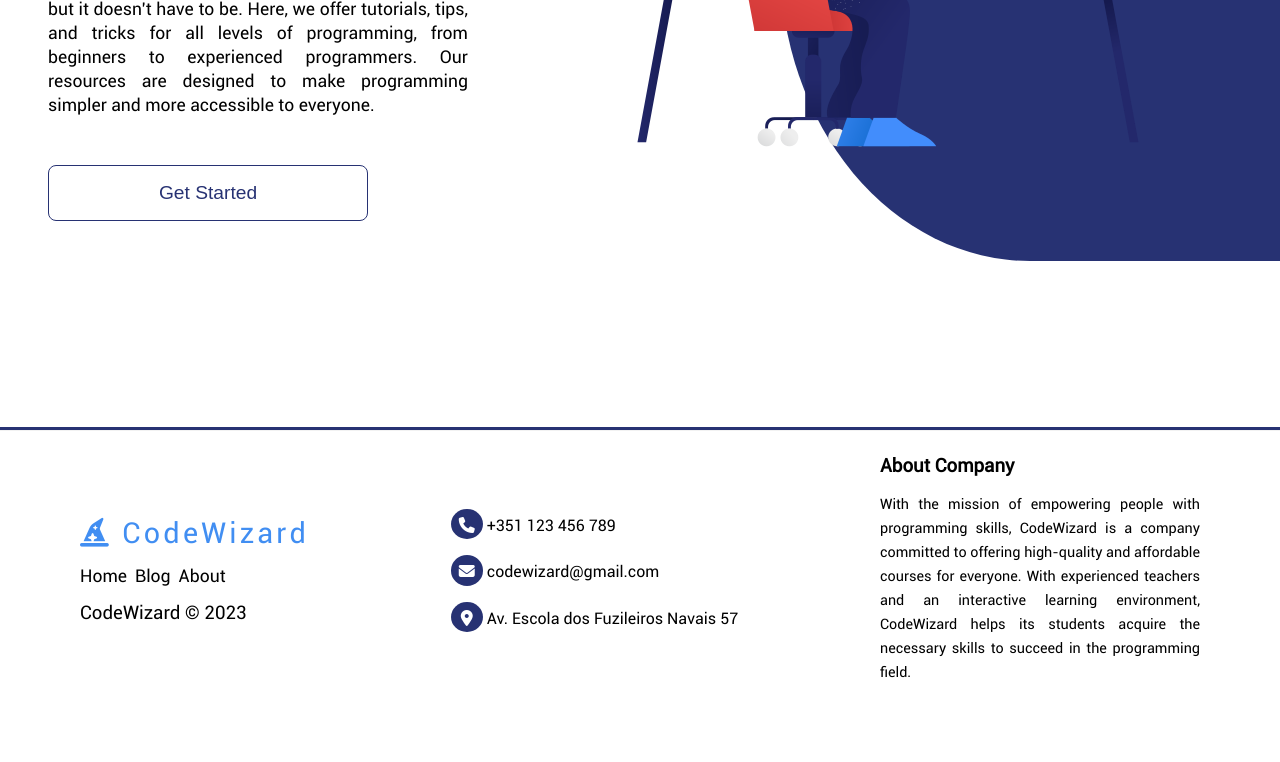
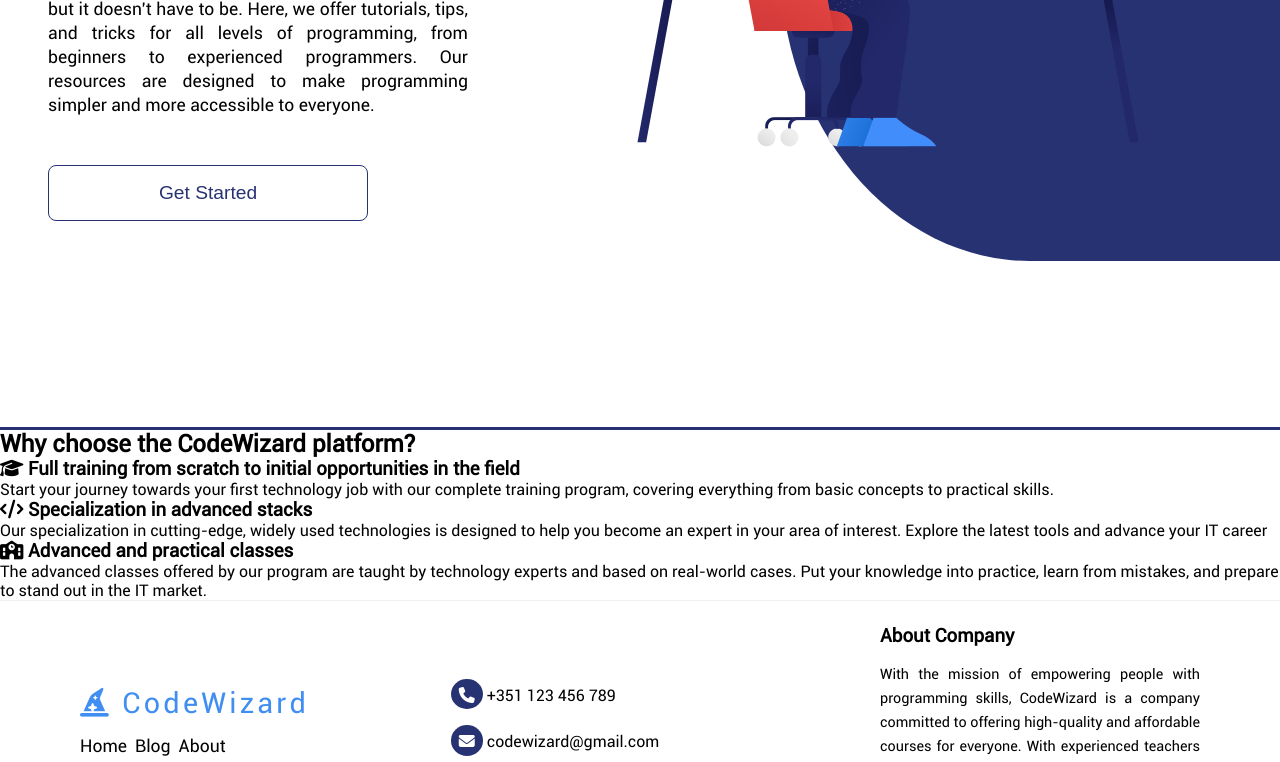
Before and after one commit to Victorceloss/code-wizard, a React (Vite) app in the folder frontend/: page / in a window 1280 px wide. Shown: the part 459-1221 px from the top of the page. Before the commit the page ends 1168 px from the top, so only its background shows below. Built offline with nearby package versions, Linux system fonts and the light colour scheme.

Commit message:
:sparkles: feat: Adding new elements to Home.jsx

```diff
--- a/frontend/src/pages/home.jsx
+++ b/frontend/src/pages/home.jsx
@@ -28,6 +28,38 @@ const Home = () => {
         <div className='square-layout'></div>
       </section>
     </main>
+    <section className="section-plataform">
+        <h2 className="plataform-title">Why choose the CodeWizard platform?</h2>
+        <div className="plataform-div">
+          <h3 className="plataform-div-title">
+            <i class="fa-solid fa-graduation-cap"></i> Full training from scratch to initial opportunities in the field
+          </h3>
+          <p className="plataform-div-description">
+            Start your journey towards your first technology job with our complete
+            training program, covering everything from basic concepts to practical skills.
+          </p>
+        </div>
+        <div className="plataform-div">
+          <h3 className="plataform-div-title">
+            <i class="fa-solid fa-code"></i> Specialization in advanced stacks
+          </h3>
+          <p className="plataform-div-description">
+            Our specialization in cutting-edge, widely used technologies is designed
+            to help you become an expert in your area of interest. Explore the latest
+            tools and advance your IT career
+          </p>
+        </div>
+        <div className="plataform-div">
+          <h3 className="plataform-div-title">
+            <i class="fa-solid fa-school"></i> Advanced and practical classes
+          </h3>
+          <p className="plataform-div-description">
+            The advanced classes offered by our program are taught by technology experts
+            and based on real-world cases. Put your knowledge into practice, learn from mistakes,
+            and prepare to stand out in the IT market.
+          </p>
+        </div>
+      </section>
     <Footer />
     </>
   );
```
